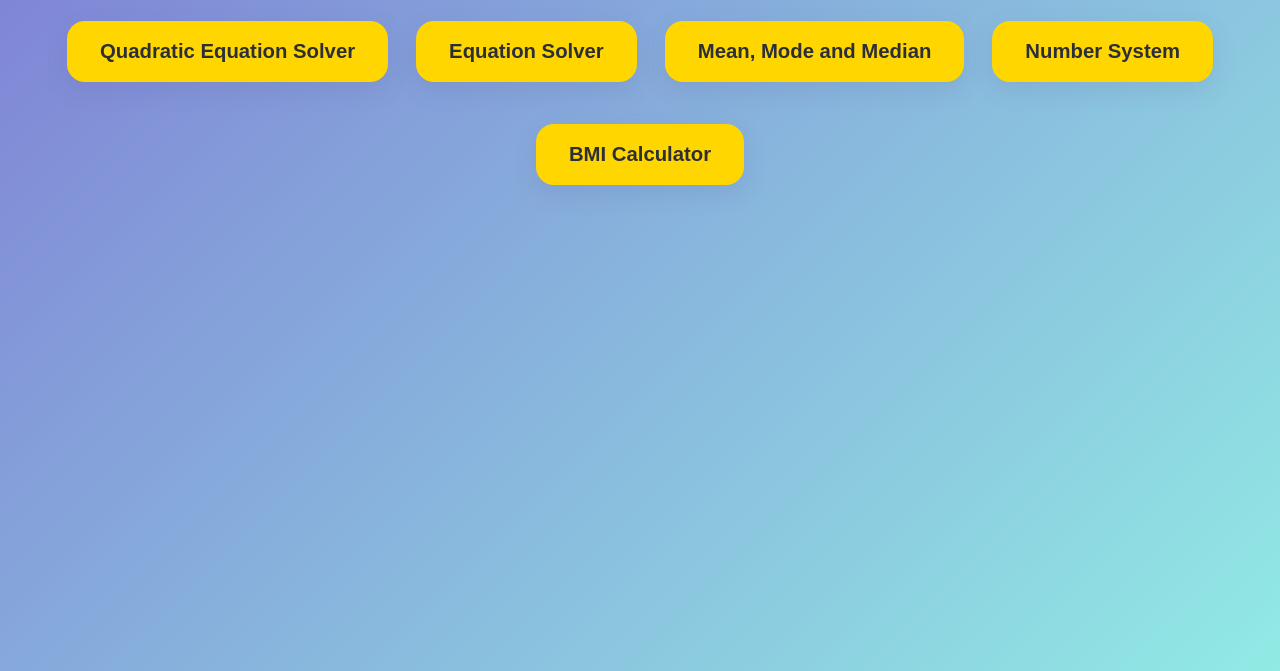
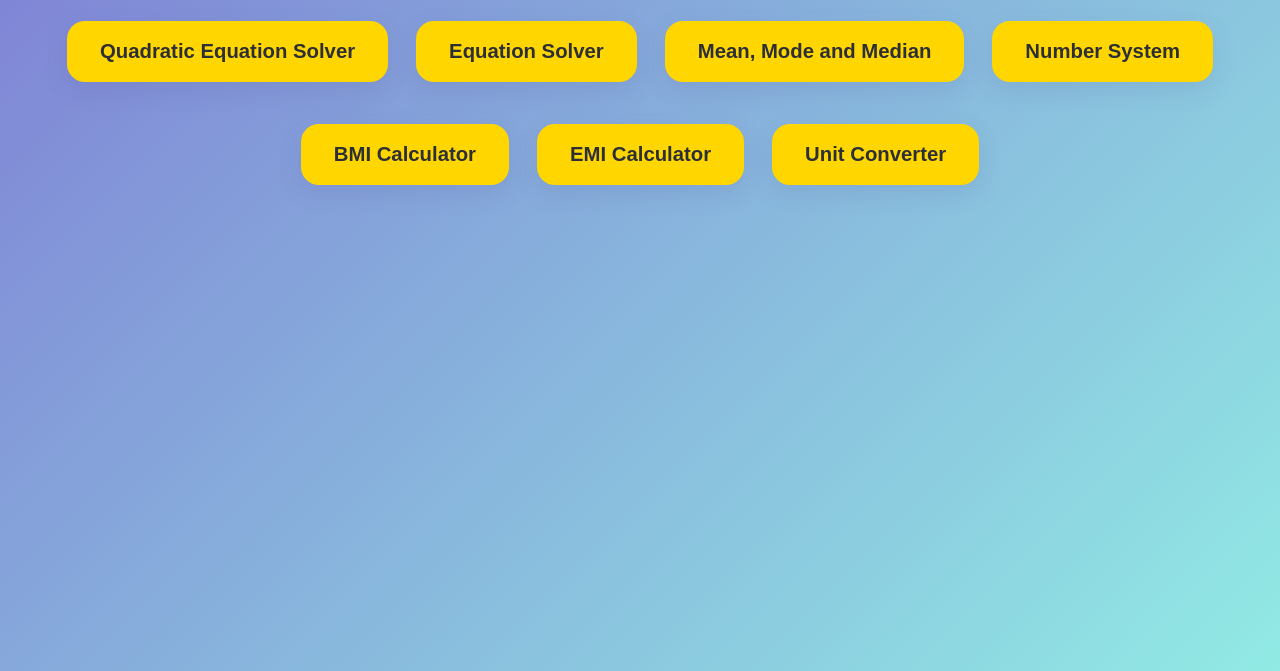
Before and after one commit to iharish17/Calculators, a plain HTML site: page index.html in a window 1280 px wide. Shown: the part 129-800 px from the top of the page. Drawn offline with Linux system fonts and the light colour scheme.

Commit message:
Update index.html

```diff
--- a/index.html
+++ b/index.html
@@ -19,6 +19,8 @@
       <a href="https://mean-mode-median.vercel.app" class="link-button" target="_self" rel="noopener noreferrer">Mean, Mode and Median</a>
       <a href="https://number-system-ten.vercel.app" class="link-button" target="_self" rel="noopener noreferrer">Number System</a>
       <a href="https://check-my-bmi.vercel.app" class="link-button" target="_self" rel="noopener noreferrer">BMI Calculator</a>
+      <a href="https://know-your-emi.vercel.app" class="link-button" target="_self" rel="noopener noreferrer">EMI Calculator</a>
+      <a href="https://convert-values.vercel.app" class="link-button" target="_self" rel="noopener noreferrer">Unit Converter</a>
     </div>
   </div>
 </body>
```
